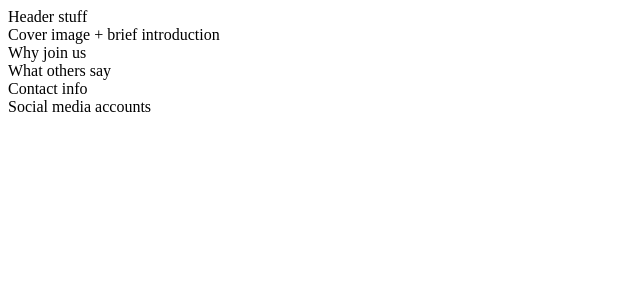
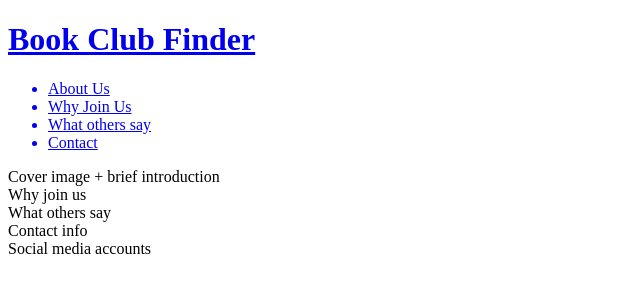
Before and after one commit to ARcKP98/Book_club, a plain HTML site: page index.html in a window 1280 px wide. Shown: the whole page, without its empty margins (0-640 px from the left). Drawn offline with Linux system fonts and the light colour scheme; a web font is replaced by a local one.

Commit message:
Replace placeholder header elements. Also commit font import

```diff
--- a/assets/css/styles.css
+++ b/assets/css/styles.css
@@ -0,0 +1 @@
+@import url('https://fonts.googleapis.com/css2?family=Chivo:ital,wght@1,300&family=Courgette&family=Titillium+Web:wght@300&display=swap');
--- a/index.html
+++ b/index.html
@@ -10,7 +10,27 @@
     <title>Book Club Finder</title>
 </head>
 <body>
-    <header>Header stuff</header>
+    <header>
+        <a href="index.html">
+            <h1>Book Club Finder</h1>
+        </a>
+        <nav>
+            <ul>
+                <a href="index.html" class="active">
+                    <li>About Us</li>
+                </a>
+                <a href="#why-us">
+                    <li>Why Join Us</li>
+                </a>
+                <a href="#testimonials">
+                    <li>What others say</li>
+                </a>
+                <a href="#contact">
+                    <li>Contact</li>
+                </a>
+            </ul>
+        </nav>
+    </header>
     <section>Cover image + brief introduction</section>
     <section>Why join us</section>
     <section>What others say</section>
```
